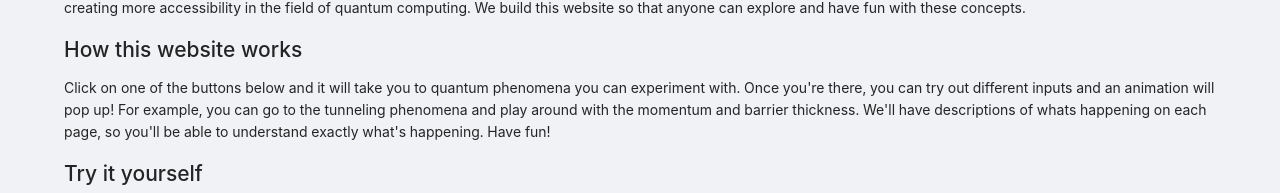
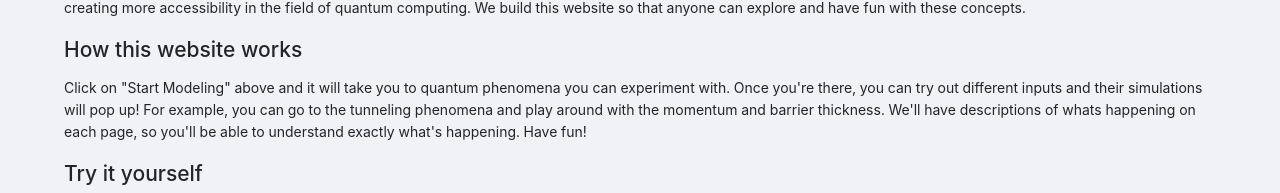
Before and after one commit to uf-quantum-computing/quantum_modeling_app, a React (Create React App) app: page / in a window 1280 px wide. Shown: the part 889-1082 px from the top of the page. Built offline with nearby package versions, Linux system fonts and the light colour scheme.

Commit message:
fix: input validation
if no input is selected, set to default values

```diff
--- a/src/pages/Home.tsx
+++ b/src/pages/Home.tsx
@@ -56,13 +56,13 @@ const Home = () => {
         </p>
         <h2>How this website works</h2>
         <p>
-          Click on one of the buttons below and it will take you to quantum
+          Click on "Start Modeling" above and it will take you to quantum
           phenomena you can experiment with. Once you're there, you can try out
-          different inputs and an animation will pop up! For example, you can go
-          to the tunneling phenomena and play around with the momentum and
-          barrier thickness. We'll have descriptions of whats happening on each
-          page, so you'll be able to understand exactly what's happening. Have
-          fun!
+          different inputs and their simulations will pop up! For example, you
+          can go to the tunneling phenomena and play around with the momentum
+          and barrier thickness. We'll have descriptions of whats happening on
+          each page, so you'll be able to understand exactly what's happening.
+          Have fun!
         </p>
         <h2>Try it yourself</h2>
         <p>
--- a/src/pages/Interference.tsx
+++ b/src/pages/Interference.tsx
@@ -89,6 +89,17 @@ const Interference = () => {
     console.log("momentum:", momentum_str);
     console.log("spacing:", spacing_str);
     console.log("slit_separation:", slit_separation_str);
+
+    // if no values are selected, set to default values
+    if (momentum_str === "") {
+      momentum_str = "1";
+    }
+    if (spacing_str === "") {
+      spacing_str = "1";
+    }
+    if (slit_separation_str === "") {
+      slit_separation_str = "1";
+    }
 
     let img_path_2D =
       "./model_images/interference/interference_2D_" +
@@ -202,7 +213,7 @@ const Interference = () => {
             </Button>
 
             {/* ====== Dashboard ====== */}
-              <Dashboard />
+            <Dashboard />
 
             {/* ====== Snackbar ====== */}
             <Snackbar
--- a/src/pages/Tunneling.tsx
+++ b/src/pages/Tunneling.tsx
@@ -87,6 +87,17 @@ const Tunneling = () => {
     console.log("barrier:", barrier_str);
     console.log("thickness:", thickness_str);
     console.log("wave:", wave_str);
+
+    // if no input, set to default
+    if (barrier_str === "") {
+      barrier_str = "1";
+    }
+    if (thickness_str === "") {
+      thickness_str = "1";
+    }
+    if (wave_str === "") {
+      wave_str = "1";
+    }
 
     let img_path_2D =
       "./model_images/tunneling/tunneling_2D_" +
--- a/src/pages/Wavefunction.tsx
+++ b/src/pages/Wavefunction.tsx
@@ -80,6 +80,14 @@ const Wavefunction = () => {
     let velocity_str = velocity.toString();
     console.log("mass:", mass_str);
     console.log("velocity:", velocity_str);
+
+    // if no input is selected, set to default values
+    if (mass_str === "") {
+      mass_str = "0.5";
+    }
+    if (velocity_str === "") {
+      velocity_str = "0.5";
+    }
 
     let wave_img1_path =
       "./model_images/wavefunction/wavefunction_" +
```
